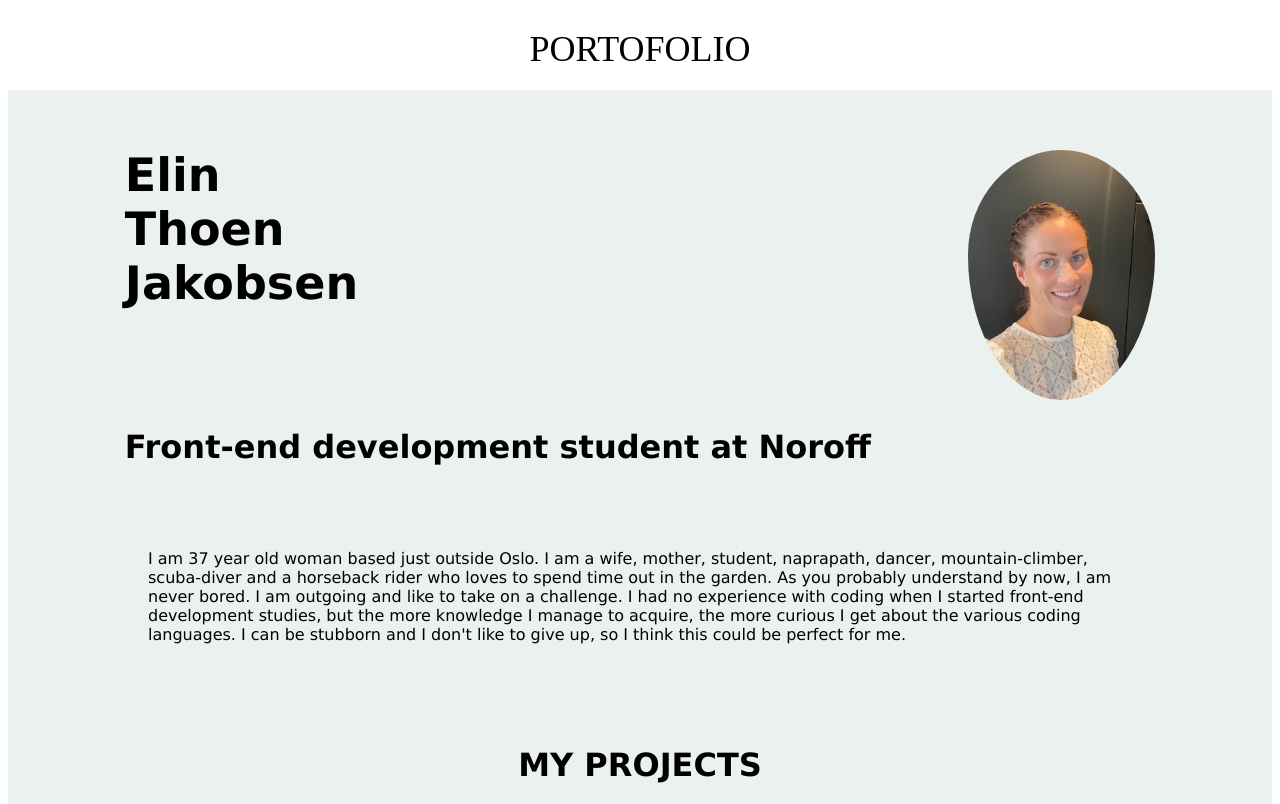
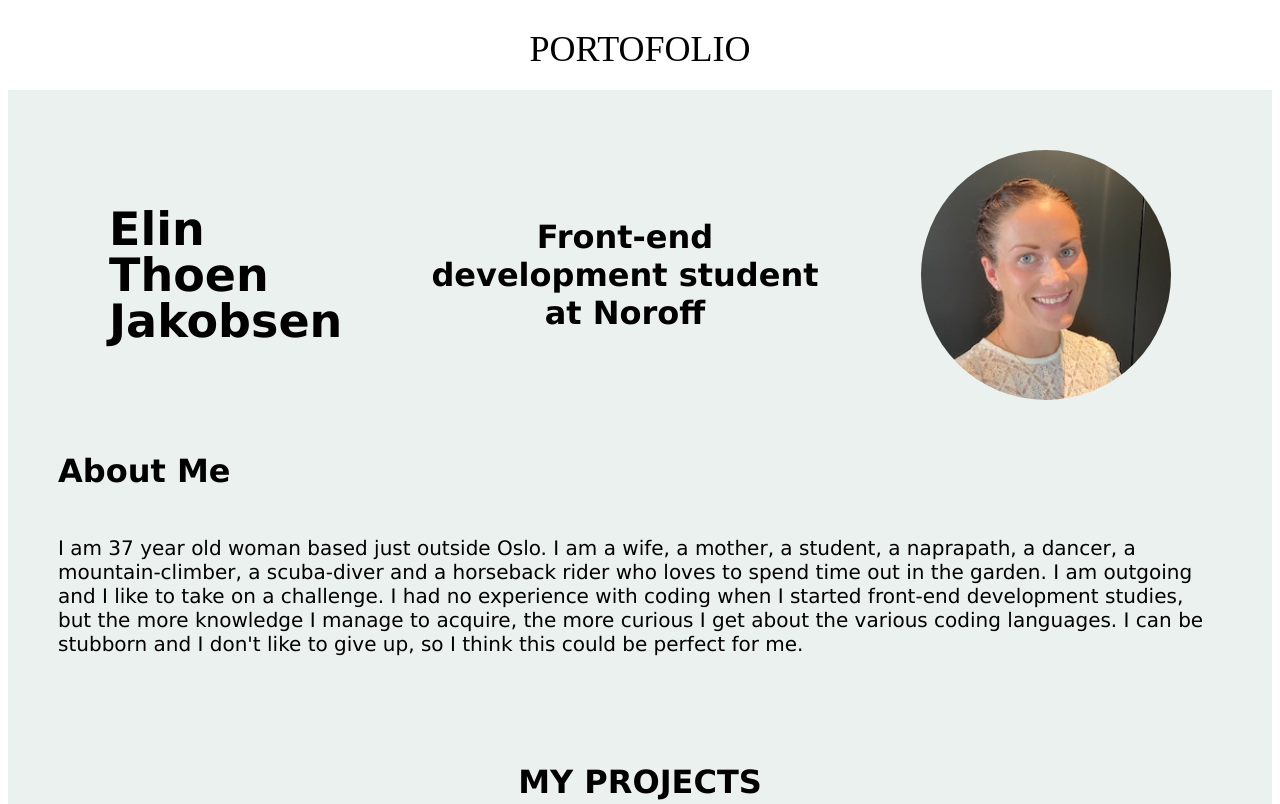
Before and after one commit to elinkrull/portofolio, a plain HTML site: page index.html in a window 1280 px wide. Shown: the top 804 px of the page. Drawn offline with Linux system fonts and the light colour scheme.

Commit message:
changes in index and css file

```diff
--- a/index.html
+++ b/index.html
@@ -23,19 +23,24 @@
 		<section class="section-one">
 			<div class="box-one">
 				<h1>Elin Thoen Jakobsen</h1>
-				<h2>Front-end development student at Noroff</h2>
 			</div>
-			<div id="box-two">
+			<div>
+				<h2 class="box-two">Front-end development student at Noroff</h2>
+			</div>
+			<div class="box-three">
 				<img src="images/profile.jpeg" alt="profile picture of me" class="profile-image">
 			</div>
 		</section>
 		<section class="section-two">
 			<div>
+				<h2 class="about-me-header">About Me</h2>
+			</div>
+			<div>
 				<p class="about-me-text">I am 37 year old woman based just outside Oslo.
-					I am a wife, mother, student, naprapath, dancer, mountain-climber, scuba-diver and a
+					I am a wife, a mother, a student, a naprapath, a dancer, a mountain-climber, a scuba-diver and a
 					horseback rider
-					who loves to spend time out in the garden. As you probably understand by now, I am never bored.
-					I am outgoing and like to take on a challenge. I had no experience with coding when I started
+					who loves to spend time out in the garden.
+					I am outgoing and I like to take on a challenge. I had no experience with coding when I started
 					front-end development studies, but the more knowledge I manage to acquire, the more curious I get
 					about the various coding languages. I can be stubborn and I don't like to give up, so I think this
 					could be perfect for me.
@@ -53,12 +58,12 @@
 				</div>
 				<img src="images/rainydays2.png" alt="hompage of the Rainy Days website" class="card-image">
 				<div>
-					<button class="button web">
+					<button class="button">
 						<a href="https://magenta-arithmetic-14e4b5.netlify.app/">Visit Page</a>
 					</button>
 				</div>
 				<div>
-					<button class="button repo">
+					<button class="button">
 						<a href="https://github.com/elinkrull/cross-course-project/tree/main"
 							class="button-styling">Github Repo</a>
 					</button>
@@ -72,12 +77,12 @@
 				</div>
 				<img src="images/science-center.png" alt="overview of all the plant blogs" class="card-image">
 				<div>
-					<button class="button web">
+					<button class="button">
 						<a href="https://extraordinary-macaron-d75fd2.netlify.app/">Visit Page</a>
 					</button>
 				</div>
 				<div>
-					<button class="button repo">
+					<button class="button">
 						<a href="https://github.com/elinkrull/semester_project">Github Repo</a></button>
 				</div>
 			</div>
@@ -90,12 +95,12 @@
 				<img src="images/plantasticliving.png" alt="hompage of the Plantastic Living website"
 					class="card-image">
 				<div>
-					<button class="button web">
+					<button class="button">
 						<a href="https://incandescent-beignet-61ae71.netlify.app/">Visit page</a>
 					</button>
 				</div>
 				<div>
-					<button class="button repo">
+					<button class="button">
 						<a href="https://github.com/Noroff-FEU-Assignments/project-exam-1-elinkrull"> Github Repo</a>
 					</button>
 				</div>
@@ -103,9 +108,6 @@
 		</section>
 
 	</main>
-	<footer>
-
-	</footer>
 
 </body>
 
--- a/styles.css
+++ b/styles.css
@@ -10,19 +10,24 @@ main {
 	max-width: 100%;
 }
 
-.section-one,
+.section-one {
+	display: block;
+	padding: 20px;
+}
+
 .section-two {
-	display: flex;
+	display: block;
 	padding: 20px;
 }
 
 h1 {
-	font-size: 36px;
-	width: 150px;
+	font-size: 46px;
+	line-height: 1.0;
+	width: 220px;
 }
 
 h2 {
-	font-size: 20px;
+	font-size: 22px;
 }
 
 .profile-image {
@@ -80,6 +85,7 @@ h2 {
 	font-size: 16px;
 	color: black;
 	text-decoration: none;
+	display: block;
 }
 
 .button a:hover {
@@ -88,31 +94,16 @@ h2 {
 
 @media(min-width:600px) {
 
-	h1 {
-		font-size: 46px;
-		width: 50px;
+	h2 {
+		font-size: 32px;
 	}
 
-	h2 {
-		font-size: 32px;
+	.my-projects-header {
 		padding-top: 80px;
 	}
 
 	h3 {
 		font-size: 22px;
-	}
-
-	.profile-image {
-		display: flex;
-		border-radius: 50%;
-		height: 150px;
-		width: 100%;
-		object-fit: cover;
-		padding-top: 40px;
-	}
-
-	.section-one {
-		justify-content: space-evenly;
 	}
 
 	.section-three {
@@ -124,37 +115,64 @@ h2 {
 
 @media(min-width:850px) {
 
-	.profile-image {
-		height: 250px;
-	}
-
 	.section-two div {
 		display: flex;
-	}
-
-	.about-me-text {
-		display: flex;
-		padding: 0px 50px;
 	}
 
 	.my-projects-header {
 		padding-top: 40px;
 	}
 
+	.about-me-text {
+		font-size: 20px;
+	}
+
 }
 
 @media(min-width:1100px) {
 
+	.section-one {
+		display: flex;
+		justify-content: space-evenly;
+		align-items: center;
+		padding: 5px;
+		padding-top: 60px;
+	}
+
+	.box-two {
+		text-align: center;
+		width: 400px;
+	}
+
+	.box-three {
+		height: 250px;
+		width: 250px;
+		overflow: hidden;
+		border-radius: 50%;
+	}
+
+	.profile-image {
+		display: block;
+		width: 100%;
+		height: 100%;
+		object-fit: cover;
+	}
+
+	.about-me-header {
+		padding-left: 30px;
+	}
+
 	.about-me-text {
-		padding: 0px 120px;
+		display: flex;
+		padding: 0px 30px;
 	}
 
 }
 
 @media(min-width:1300px) {
 
-	.about-me-text {
-		padding: 0px 180px;
+	.about-me-text, .about-me-header {
+		padding: 0px 120px;
 	}
 
 }
```
